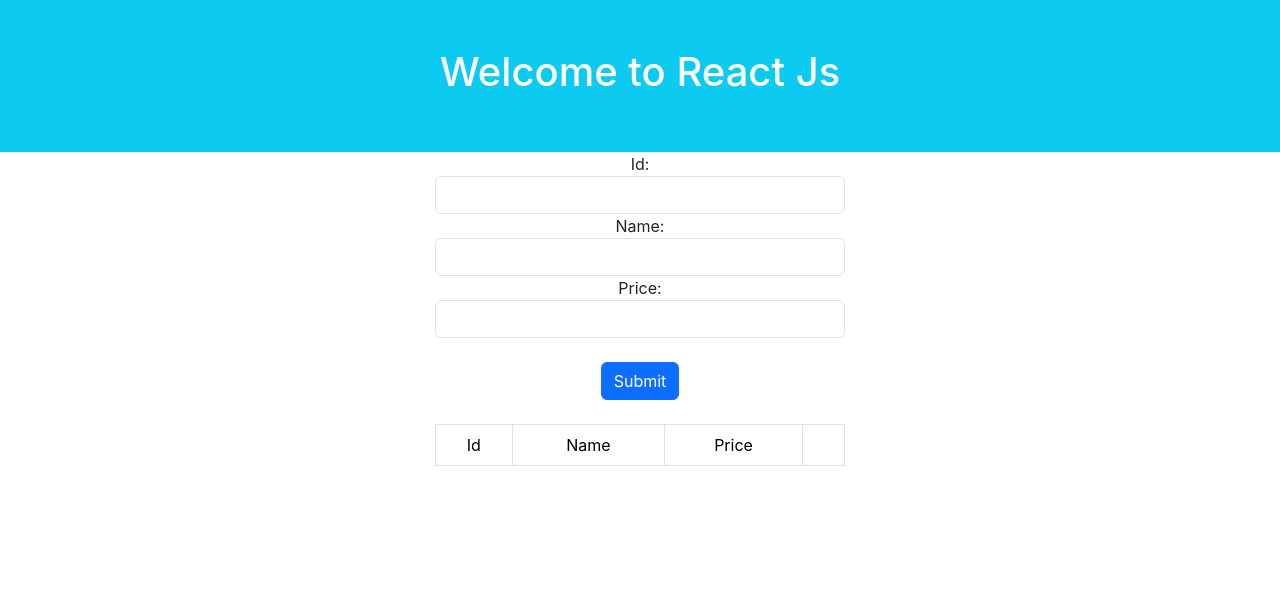
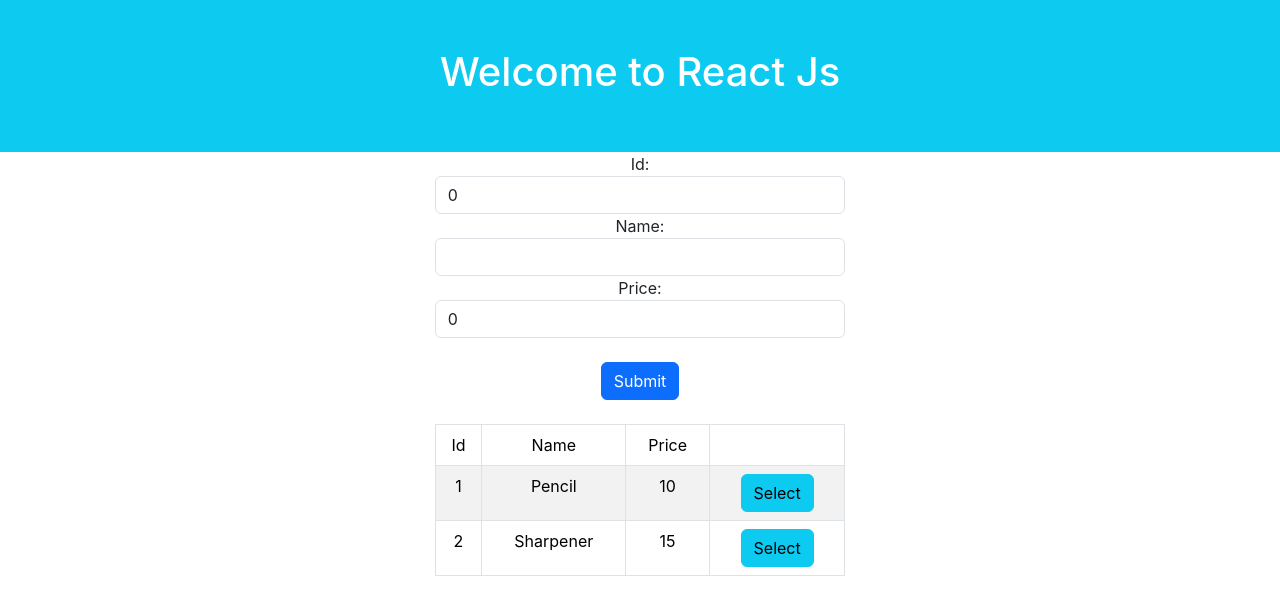
Before and after one commit to jagasia/harman1, a React (Create React App) app in the folder ReactJs/formik-demo/: page / in a window 1280 px wide. Shown: the top 614 px of the page. Built offline with nearby package versions, Linux system fonts and the light colour scheme.

Commit message:
12Jun 09:36

```diff
--- a/ReactJs/formik-demo/src/components/List.js
+++ b/ReactJs/formik-demo/src/components/List.js
@@ -1,68 +1,92 @@
 import { useEffect, useState } from "react";
 
-export const List=()=>{
-    // const countries=["India","Australia","Srilanka","Japan"];
-        const [products, setProducts]=useState([]);
-        const [product, setProduct]=useState({id:0,name:'',price:0})
+export const List = () => {
+  const [products, setProducts] = useState([]);
+  const [product, setProduct] = useState({ id: 0, name: "", price: 0 });
 
-
-        // localStorage.clear();
-        function fnAddProduct(){
-            setProducts([...products,product]);
-            console.log("Added. now products is "+JSON.stringify(products));
-
-
+  function fnAddProduct(e) {
+    e.preventDefault(); // ⛔ Prevent page reload
+    setProducts([...products, product]); // ✅ Add product
+    setProduct({ id: 0, name: "", price: 0 }); // ✅ Reset form (optional)
   }
 
-        useEffect(()=>{
-            var prds= localStorage.getItem("products");
-            if(prds){
+  function fnSelect(p){
+    setProduct(p);
+  }
+
+  // ✅ Load products from localStorage on first render
+  useEffect(() => {
+    const prds = localStorage.getItem("products");
+    if (prds) {
       setProducts(JSON.parse(prds));
-            }else{
-                 setProducts([
-        { id: 1, name: 'Pencil', price: 10 },
-        { id: 2, name: 'Sharpener', price: 15 }
-      ]);
-                localStorage.setItem("products",JSON.stringify(products));
+    } else {
+      const defaultProducts = [
+        { id: 1, name: "Pencil", price: 10 },
+        { id: 2, name: "Sharpener", price: 15 },
+      ];
+      setProducts(defaultProducts);
+    }
+  }, []);
 
+  // ✅ Save to localStorage when products change
+  useEffect(() => {
+    if (products.length > 0) {
+      localStorage.setItem("products", JSON.stringify(products));
     }
-        },[])
+  }, [products]);
 
-        useEffect(()=>{
-            alert("Products changes. "+JSON.stringify(products))
-            localStorage.setItem("products", JSON.stringify(products));
-            console.log(products.length+" products in localStorage");
-
-        },[products])
-
-    return <div>
-        {/* {
-            countries.map((country)=><li>{country}</li>)
-        } */}
+  return (
+    <div>
       <form onSubmit={fnAddProduct}>
-            Id: <input type="number" className="form-control" onChange={(e)=>setProduct({...product, id:e.target.value})} />
-            Name: <input type="text" className="form-control" onChange={(e)=>setProduct({...product, name:e.target.value})} />
-            Price: <input type="number" className="form-control" onChange={(e)=>setProduct({...product, price:e.target.value})} />
-            <br/>
+        Id:{" "}
+        <input
+          type="number"
+          className="form-control"
+          value={product.id}
+          onChange={(e) =>
+            setProduct({ ...product, id: parseInt(e.target.value) })
+          }
+        />
+        Name:{" "}
+        <input
+          type="text"
+          className="form-control"
+          value={product.name}
+          onChange={(e) => setProduct({ ...product, name: e.target.value })}
+        />
+        Price:{" "}
+        <input
+          type="number"
+          className="form-control"
+          value={product.price}
+          onChange={(e) =>
+            setProduct({ ...product, price: parseFloat(e.target.value) })
+          }
+        />
+        <br />
         <input type="submit" className="btn btn-primary" />
       </form>
-        <br/>
+      <br />
       <table className="table table-bordered table-striped table-hover">
         <thead>
           <tr>
-                    <td>Id</td><td>Name</td><td>Price</td><td></td>
+            <td>Id</td>
+            <td>Name</td>
+            <td>Price</td>
+            <td></td>
           </tr>
         </thead>
         <tbody>
-        {
-            products.map((p, i)=><tr key={i}>
+          {products.map((p, i) => (
+            <tr key={i}>
               <td>{p.id}</td>
               <td>{p.name}</td>
               <td>{p.price}</td>
-                <td>Select</td>
-            </tr>)
-        }
+              <td><input type="button" value="Select" className="btn btn-info" onClick={(e)=>{ fnSelect(p) }} /></td>
+            </tr>
+          ))}
         </tbody>
       </table>
     </div>
-}
+  );
+};
```
Also changed, not shown: 1 other file (tests, documents, lock files or other folders). Lines whose indentation alone changed are shown as unchanged.
